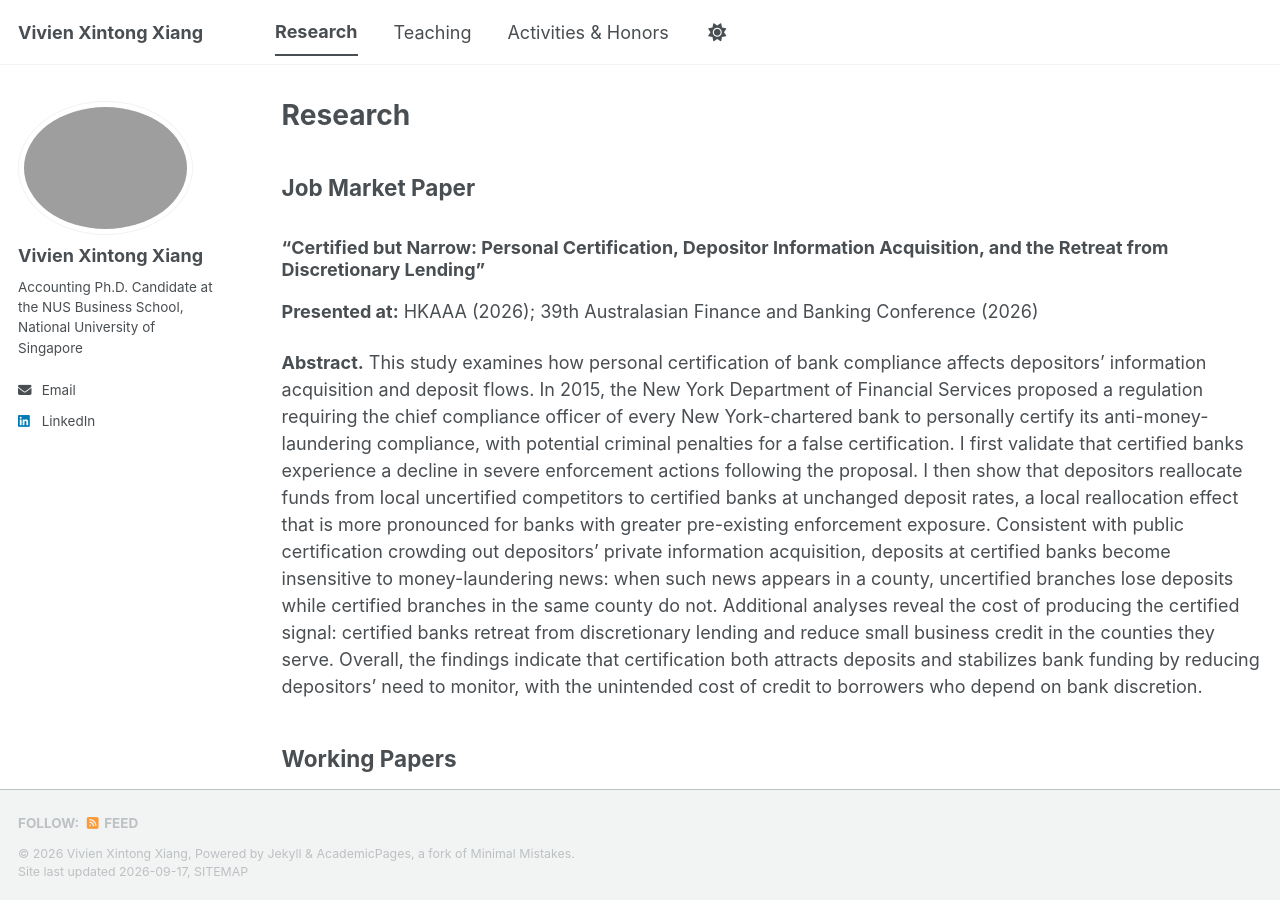
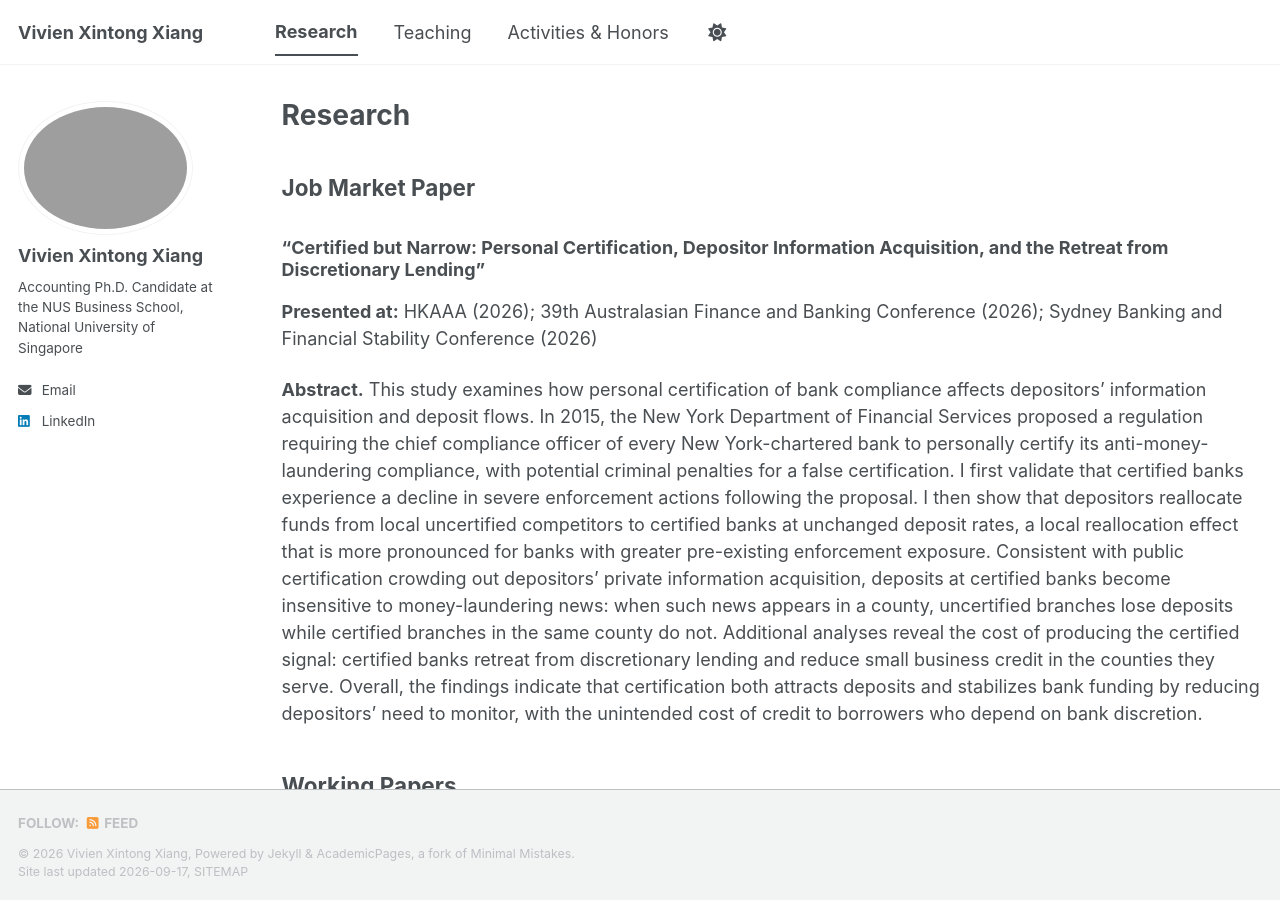
Before and after one commit to vivienxintongxiang/vivienxintongxiang.github.io, a Jekyll site: the page built from _pages/research.md, in a window 1280 px wide and 900 px high. Built offline with Jekyll 4.4.1, drawn with Linux system fonts in a browser that asks for light colours; a style sheet for code colours, icons or effects is not loaded.

Commit message:
Update research.md

```diff
--- a/_pages/research.md
+++ b/_pages/research.md
@@ -9,7 +9,7 @@ author_profile: true
 
 ### “Certified but Narrow: Personal Certification, Depositor Information Acquisition, and the Retreat from Discretionary Lending”
 
-**Presented at:** HKAAA (2026); 39th Australasian Finance and Banking Conference (2026)
+**Presented at:** HKAAA (2026); 39th Australasian Finance and Banking Conference (2026); Sydney Banking and Financial Stability Conference (2026)
 
 **Abstract.** This study examines how personal certification of bank compliance affects depositors' information acquisition and deposit flows. In 2015, the New York Department of Financial Services proposed a regulation requiring the chief compliance officer of every New York-chartered bank to personally certify its anti-money-laundering compliance, with potential criminal penalties for a false certification. I first validate that certified banks experience a decline in severe enforcement actions following the proposal. I then show that depositors reallocate funds from local uncertified competitors to certified banks at unchanged deposit rates, a local reallocation effect that is more pronounced for banks with greater pre-existing enforcement exposure. Consistent with public certification crowding out depositors' private information acquisition, deposits at certified banks become insensitive to money-laundering news: when such news appears in a county, uncertified branches lose deposits while certified branches in the same county do not. Additional analyses reveal the cost of producing the certified signal: certified banks retreat from discretionary lending and reduce small business credit in the counties they serve. Overall, the findings indicate that certification both attracts deposits and stabilizes bank funding by reducing depositors' need to monitor, with the unintended cost of credit to borrowers who depend on bank discretion.
 
```
